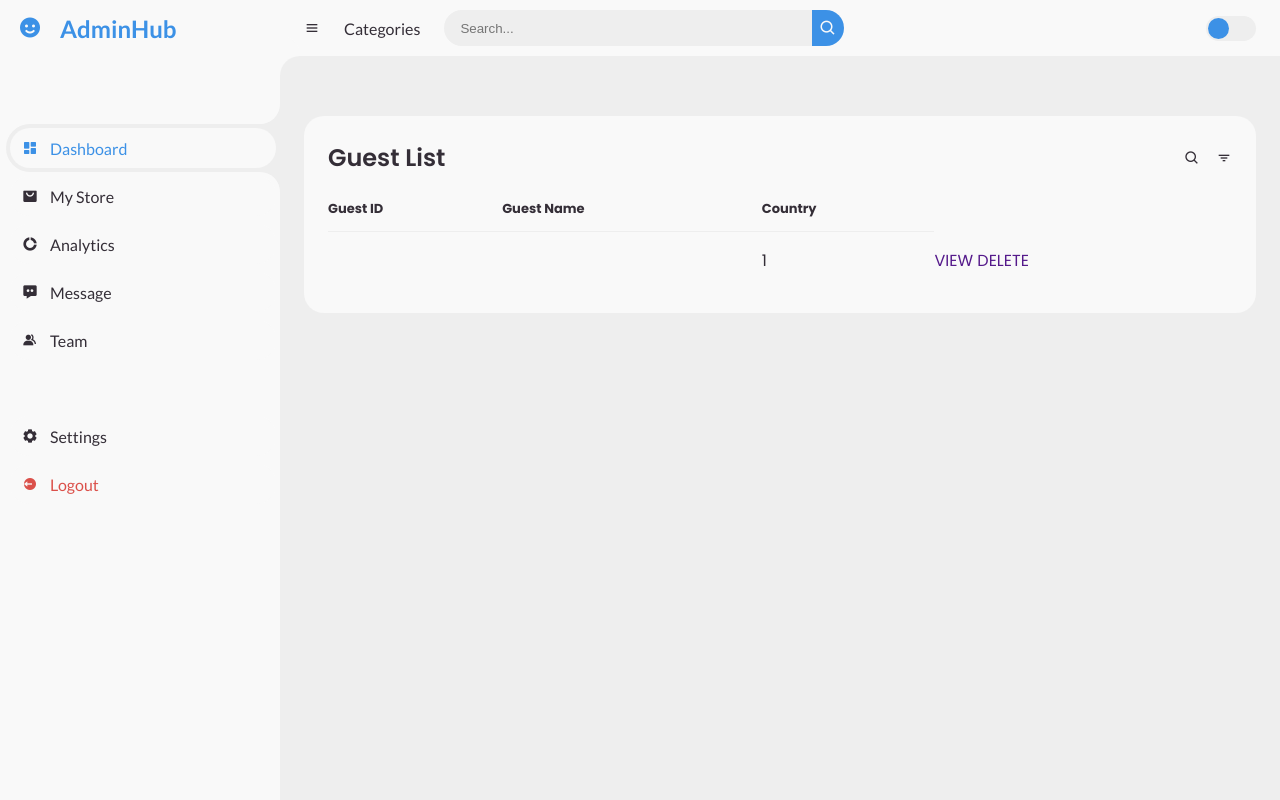
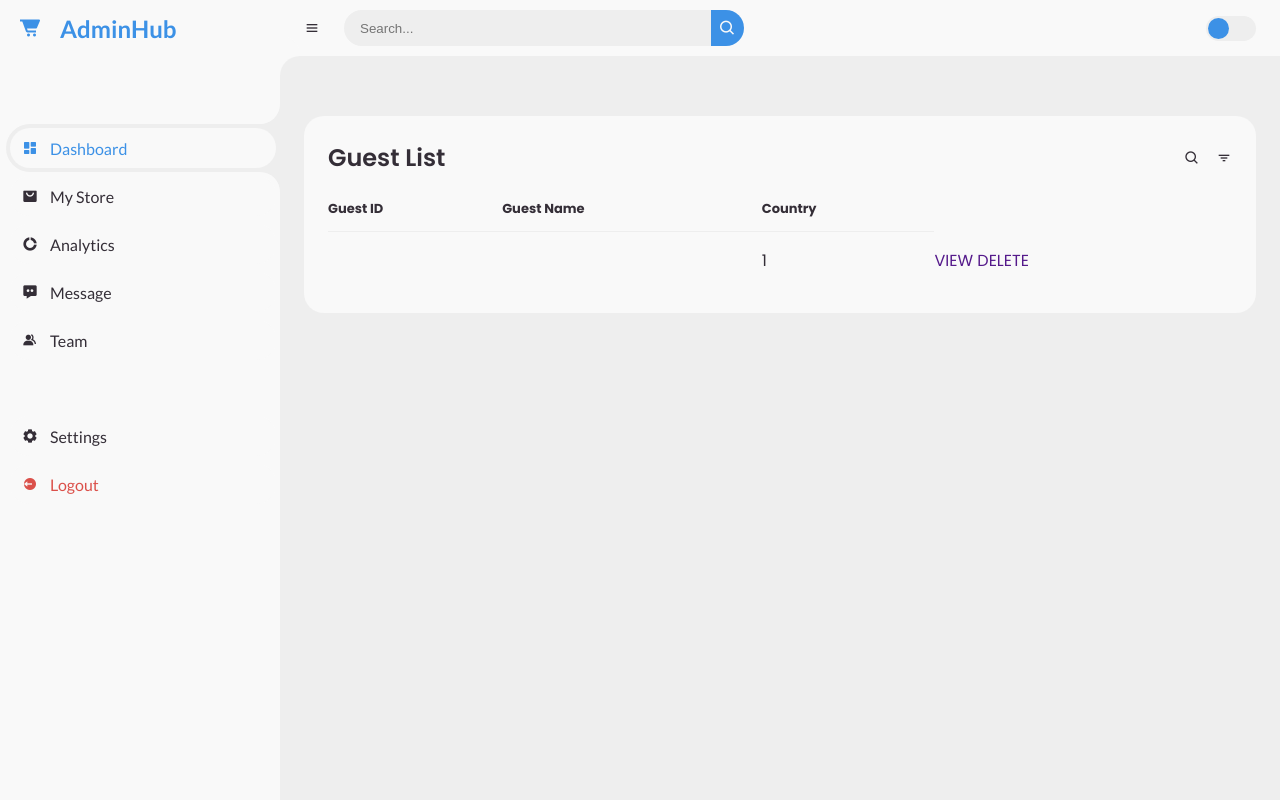
Before and after one commit to harknoel/OSCS, a PHP site: page /dashboard.php in a window 1280 px wide. Run offline with PHP 8.4, Linux system fonts and the light colour scheme; tables that the repository leaves empty or names only in its code hold one stand-in row (values such as "Sample post"); data that the repository does not hold is empty.

Commit message:
Add cart logo

```diff
--- a/includes/header.php
+++ b/includes/header.php
@@ -17,7 +17,7 @@
 	<!-- SIDEBAR -->
 	<section id="sidebar">
 		<a href="#" class="brand">
-			<i class='bx bxs-smile'></i>
+			<i class='bx bxs-cart-alt'></i>
 			<span class="text">AdminHub</span>
 		</a>
 		<ul class="side-menu top">
@@ -76,7 +76,7 @@
 	<!-- NAVBAR -->
 	<nav>
 		<i class='bx bx-menu' ></i>
-		<a href="#" class="nav-link">Categories</a>
+		<!-- <a href="#" class="nav-link">Categories</a> -->
 		<form action="#">
 			<div class="form-input">
 				<input type="search" placeholder="Search...">
```
